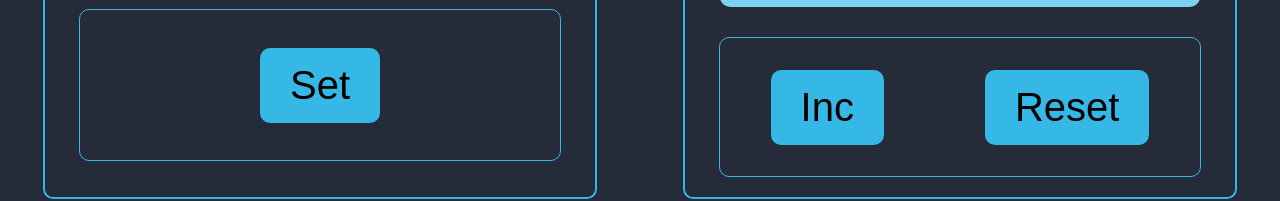
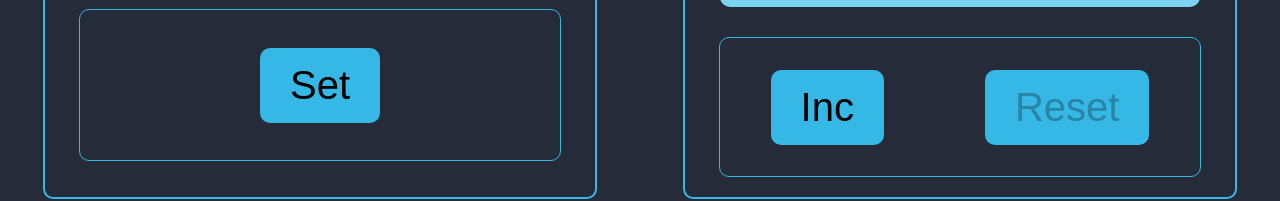
Before and after one commit to FilimonovKostya/Counter, a React (Create React App) app: page / in a window 1280 px wide. Shown: the part 225-426 px from the top of the page. Built offline with nearby package versions, Linux system fonts and the light colour scheme.

Commit message:
Наконец-то дошло . Дизейбляться кнопки

```diff
--- a/src/App.tsx
+++ b/src/App.tsx
@@ -14,6 +14,8 @@ function App() {
     const resNumber = () => setCount(startValue)
 
     const settings = () => setCount(startValue)
+
+    console.log(count)
 
     return <div className={'app'}>
 
--- a/src/Components/Block-Settings/Settings.tsx
+++ b/src/Components/Block-Settings/Settings.tsx
@@ -37,6 +37,7 @@ export function Settings(props: SettingsPropsType) {
                            incAndRes={props.settings}
                            maxValue={props.maxValue}
                            startValue={props.startValue}
+
             />
         </div>
     </div>
--- a/src/Components/WindowCounter/CleverButtons.tsx
+++ b/src/Components/WindowCounter/CleverButtons.tsx
@@ -5,11 +5,12 @@ type CleverButtonsPropsType = {
     title:string
     startValue:number
     maxValue:number
+    disabled?:boolean
 }
 
 function CleverButtons(props: CleverButtonsPropsType) {
 
-    return <button className={'incRes'} disabled={props.startValue >= props.maxValue} onClick={props.incAndRes}> {props.title} </button>
+    return <button className={'incRes'} disabled={props.disabled} onClick={props.incAndRes}> {props.title} </button>
 
 }
 
--- a/src/Components/WindowCounter/WindowCounter.tsx
+++ b/src/Components/WindowCounter/WindowCounter.tsx
@@ -5,10 +5,10 @@ import CleverButtons from './CleverButtons';
 
 type WindowCounterPropsType = {
     startValue: number
-    maxValue:number
+    maxValue: number
     incNumber: () => void
     resNumber: () => void
-    count:number
+    count: number
 }
 
 function WindowCounter(props: WindowCounterPropsType) {
@@ -18,8 +18,20 @@ function WindowCounter(props: WindowCounterPropsType) {
         <Window startValue={props.startValue} count={props.count} maxValue={props.maxValue}/>
 
         <div className={'incReset'}>
-            <CleverButtons title={'Inc'} incAndRes={props.incNumber} startValue={props.count} maxValue={props.maxValue}/>
-            <CleverButtons title={'Reset'} incAndRes={props.resNumber} startValue={props.count} maxValue={props.maxValue}/>
+
+            <CleverButtons title={'Inc'}
+                           incAndRes={props.incNumber}
+                           disabled={props.count === props.maxValue} startValue={props.count}
+                           maxValue={props.maxValue}
+            />
+            <CleverButtons title={'Reset'}
+                           incAndRes={props.resNumber}
+                           disabled={props.count <= props.startValue}
+                           startValue={props.count}
+                           maxValue={props.maxValue}
+            />
+
+
         </div>
 
     </div>
```
